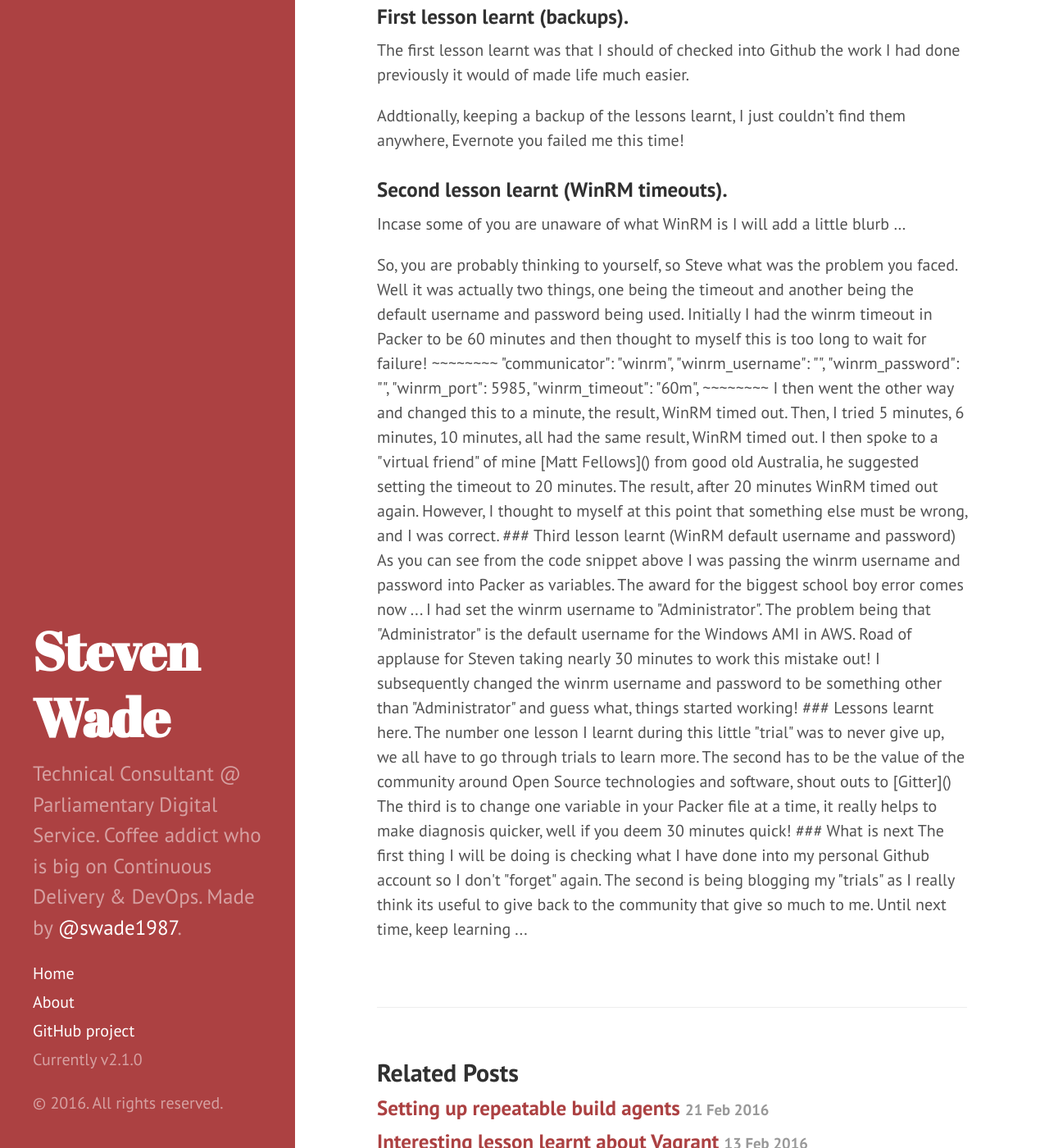
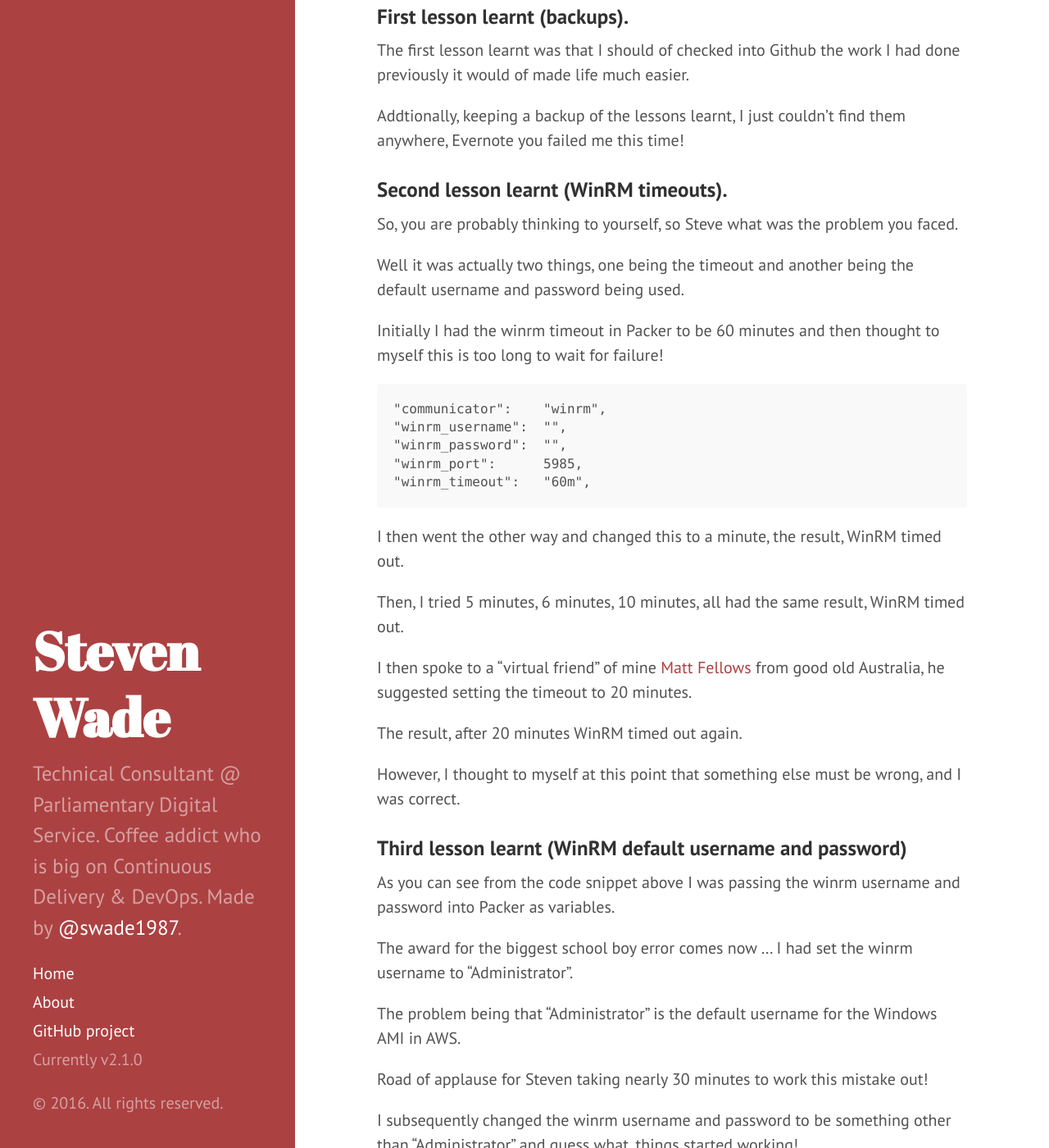
Before and after one commit to swade1987/swade1987.github.io, a Jekyll site: the page built from _posts/2016-02-23-my-adventure-with-packer.md, in a window 1280 px wide and 1400 px high, scrolled down 315 px. Shown: the whole window at 82% size. Built offline with Jekyll 4.4.1, drawn with Linux system fonts in a browser that asks for light colours; comment, search, counter and statistics services are not loaded; some of the changed lines change nothing that is shown; some of the changed text lies outside the part shown.

Commit message:
Trying again with the layout.

```diff
--- a/_posts/2016-02-23-my-adventure-with-packer.md
+++ b/_posts/2016-02-23-my-adventure-with-packer.md
@@ -4,7 +4,7 @@
 comments: true
 ---
 
-So in a previous contract I had already used [Packer]() to create AMIs and Virtualbox images so I thought it would be a breeze this time.
+So in a previous contract I had already used [Packer](https://www.packer.io/) to create AMIs and Virtualbox images so I thought it would be a breeze this time.
 
 One word ... mistake!
 
@@ -15,10 +15,6 @@
 Addtionally, keeping a backup of the lessons learnt, I just couldn't find them anywhere, Evernote you failed me this time!
 
 ### Second lesson learnt (WinRM timeouts).
-
-Incase some of you are unaware of what WinRM is I will add a little blurb ...
-
-<TODO>
 
 So, you are probably thinking to yourself, so Steve what was the problem you faced.
 
@@ -38,7 +34,7 @@
 
 Then, I tried 5 minutes, 6 minutes, 10 minutes, all had the same result, WinRM timed out.
 
-I then spoke to a "virtual friend" of mine [Matt Fellows]() from good old Australia, he suggested setting the timeout to 20 minutes.
+I then spoke to a "virtual friend" of mine [Matt Fellows](https://twitter.com/matthewfellows) from good old Australia, he suggested setting the timeout to 20 minutes.
 
 The result, after 20 minutes WinRM timed out again.
 
@@ -60,7 +56,7 @@
 
 The number one lesson I learnt during this little "trial" was to never give up, we all have to go through trials to learn more.
 
-The second has to be the value of the community around Open Source technologies and software, shout outs to [Gitter]()
+The second has to be the value of the community around Open Source technologies and software, shout outs to [Gitter](https://gitter.im/)
 
 The third is to change one variable in your Packer file at a time, it really helps to make diagnosis quicker, well if you deem 30 minutes quick!
 
```
